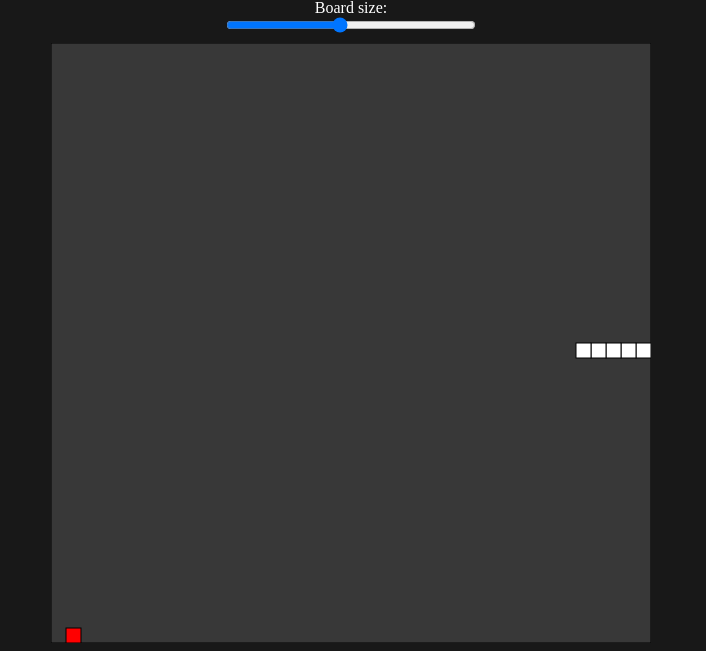
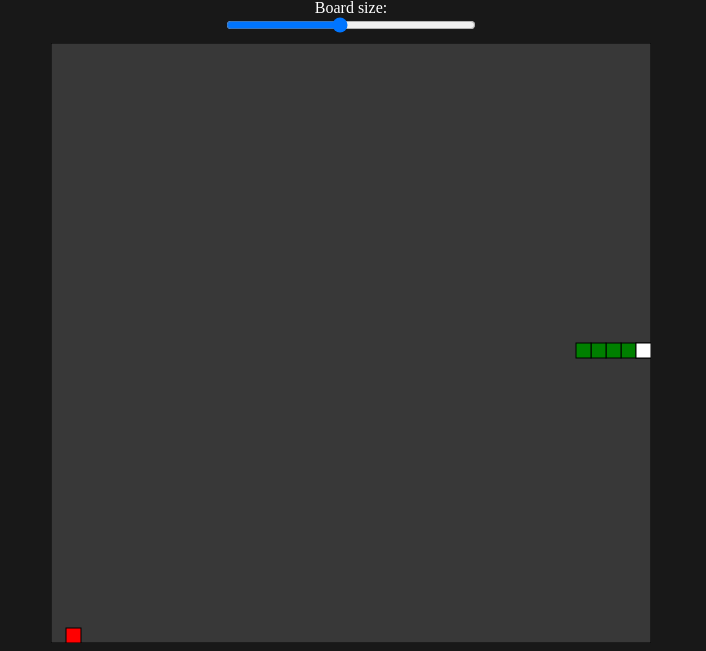
Before and after one commit to noigel5/noigames, a website: page index.html in a window 1280 px wide. Shown: the part 286-937 px from the top of the page, without its empty margins (289-995 px from the left). Drawn offline with Linux system fonts and the light colour scheme.

Commit message:
different color for snake head

```diff
--- a/index.html
+++ b/index.html
@@ -54,7 +54,7 @@
 
     const board_border = 'black';
     const board_background = "#383838";
-    const snake_col = 'white';
+    const snake_col = 'green';
     const snake_border = 'darkblue';
 
     let isPaused = false;
@@ -148,6 +148,14 @@
 
     function drawSnake() {
         snake.forEach(drawSnakePart)
+        drawHead(snake[0])
+    }
+
+    function drawHead(snakeHead) {
+        snakeboard_ctx.fillStyle = "white";
+        snakeboard_ctx.strokestyle = snake_border;
+        snakeboard_ctx.fillRect(snakeHead.x, snakeHead.y, snakeboard.width / 40, snakeboard.width / 40);
+        snakeboard_ctx.strokeRect(snakeHead.x, snakeHead.y, snakeboard.width / 40, snakeboard.width / 40);
     }
 
     function drawSnakePart(snakePart) {
```
